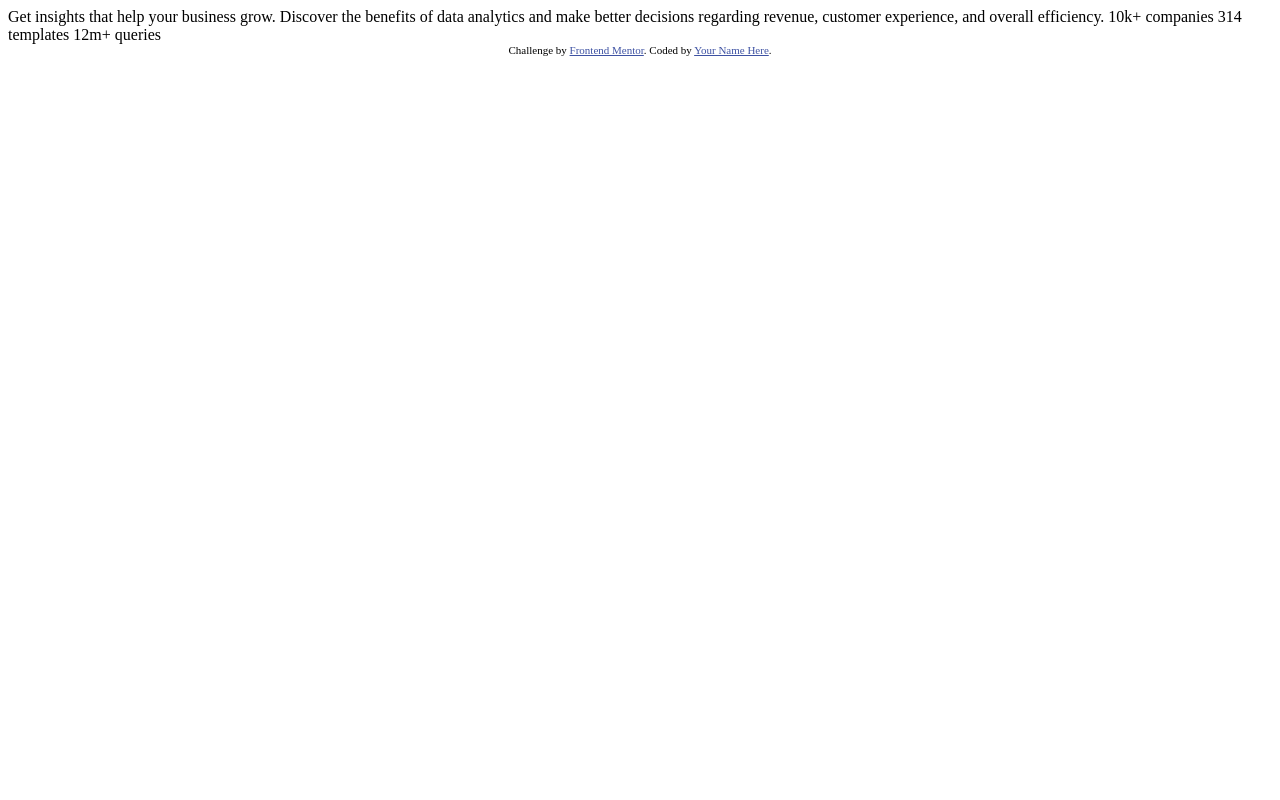
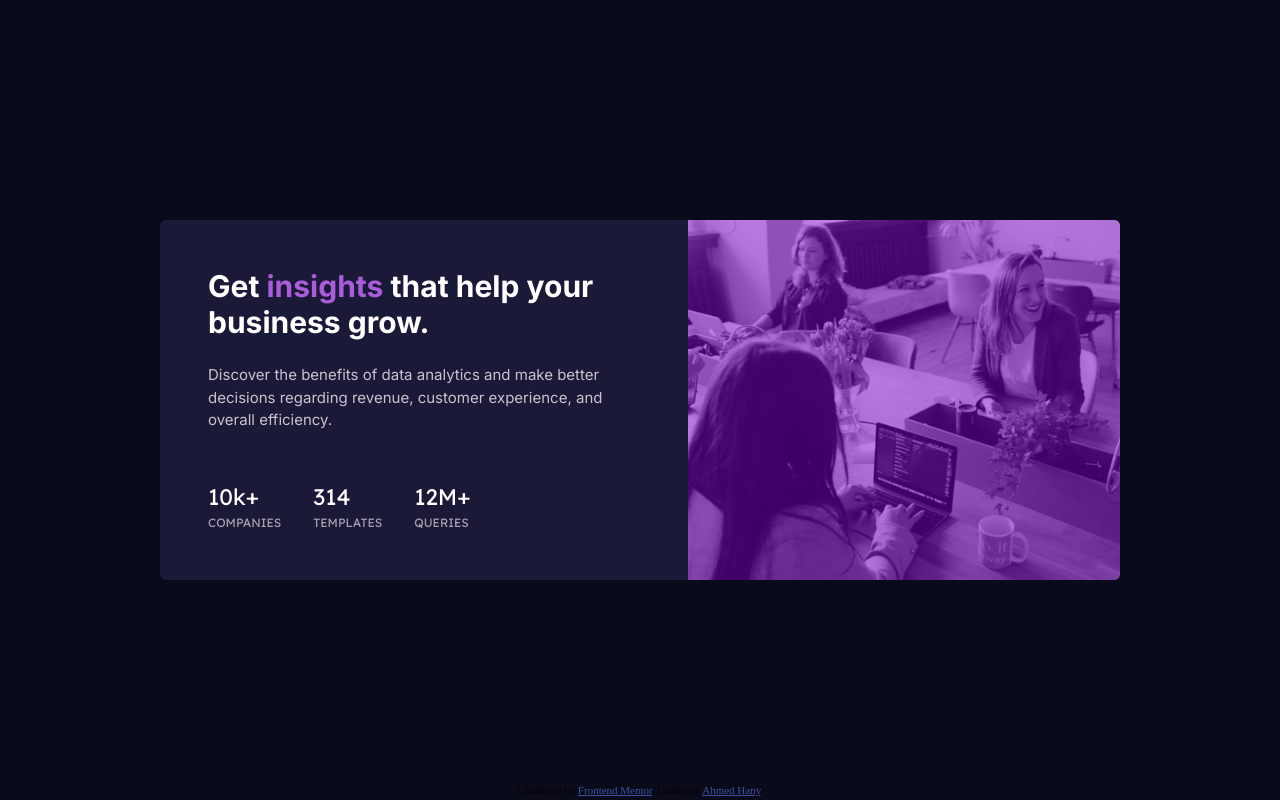
Before and after one commit to ahmedhanyh/stats-preview-card-component, a website: page index.html in a window 1280 px wide. Drawn offline with Linux system fonts and the light colour scheme.

Commit message:
Finish desktop version

```diff
--- a/index.html
+++ b/index.html
@@ -1,34 +1,70 @@
 <!DOCTYPE html>
 <html lang="en">
   <head>
-  <meta charset="UTF-8">
-  <meta name="viewport" content="width=device-width, initial-scale=1.0"> <!-- displays site properly based on user's device -->
+    <meta charset="UTF-8" />
+    <meta name="viewport" content="width=device-width, initial-scale=1.0" />
+    <!-- displays site properly based on user's device -->
 
-  <link rel="stylesheet" href="./style.css">
-  <link rel="icon" type="image/png" sizes="32x32" href="./images/favicon-32x32.png">
+    <link rel="stylesheet" href="./style.css" />
+    <link
+      rel="icon"
+      type="image/png"
+      sizes="32x32"
+      href="./images/favicon-32x32.png"
+    />
 
     <title>Frontend Mentor | Stats preview card component</title>
 
     <!-- Feel free to remove these styles or customise in your own stylesheet 👍 -->
     <style>
-    .attribution { font-size: 11px; text-align: center; }
-    .attribution a { color: hsl(228, 45%, 44%); }
+      .attribution {
+        font-size: 11px;
+        text-align: center;
+      }
+      .attribution a {
+        color: hsl(228, 45%, 44%);
+      }
     </style>
   </head>
   <body>
+    <main class="main-card">
+      <section class="main-card__content">
+        <div class="content__info">
+          <h1 class="info__heading">
+            Get <span class="heading__highlight">insights</span> that help your
+            business grow.
+          </h1>
+          <p class="info__text">
+            Discover the benefits of data analytics and make better decisions
+            regarding revenue, customer experience, and overall efficiency.
+          </p>
+        </div>
+        <div class="content__stats">
+          <div class="stats__box">
+            <p class="box__stat">10k+</p>
+            <p class="box__heading">companies</p>
+          </div>
+          <div class="stats__box">
+            <p class="box__stat">314</p>
+            <p class="box__heading">templates</p>
+          </div>
+          <div class="stats__box">
+            <p class="box__stat">12M+</p>
+            <p class="box__heading">queries</p>
+          </div>
+        </div>
+      </section>
+      <div class="main-card__image"></div>
+    </main>
 
-  Get insights that help your business grow.
-
-  Discover the benefits of data analytics and make better decisions regarding revenue, customer
-  experience, and overall efficiency.
-
-  10k+ companies
-  314 templates
-  12m+ queries
-
-  <div class="attribution">
-    Challenge by <a href="https://www.frontendmentor.io?ref=challenge" target="_blank">Frontend Mentor</a>.
-    Coded by <a href="#">Your Name Here</a>.
-  </div>
+    <footer class="attribution">
+      Challenge by
+      <a
+        href="https://www.frontendmentor.io/challenges/stats-preview-card-component-8JqbgoU62"
+        target="_blank"
+        >Frontend Mentor</a
+      >. Coded by
+      <a href="https://www.frontendmentor.io/profile/ahmedhanyh">Ahmed Hany</a>.
+    </footer>
   </body>
 </html>
--- a/style.css
+++ b/style.css
@@ -0,0 +1,110 @@
+@import url("https://fonts.googleapis.com/css2?family=Inter:wght@400;700&family=Lexend+Deca&display=swap");
+/*
+font-family: 'Inter', sans-serif;
+font-family: 'Lexend Deca', sans-serif;
+*/
+
+* {
+  margin: 0;
+  padding: 0;
+  border: 0;
+  box-sizing: border-box;
+}
+
+:root {
+  --very-dark-blue: hsl(233, 47%, 7%); /* (main background) */
+  --dark-desaturated-blue: hsl(244, 38%, 16%); /* (card background) */
+  --soft-violet: hsl(277, 64%, 61%); /* (accent) */
+  --white: hsl(0, 0%, 100%); /* (main heading, stats) */
+  --slightly-transparent-white-main: hsla(
+    0,
+    0%,
+    100%,
+    0.75
+  ); /* (main paragraph) */
+  --slightly-transparent-white-stat: hsla(
+    0,
+    0%,
+    100%,
+    0.6
+  ); /* (stat headings) */
+
+  font-size: 15px;
+}
+
+body {
+  min-height: 100vh;
+  background-color: var(--very-dark-blue);
+  display: flex;
+  justify-content: center;
+  align-items: center;
+}
+
+.main-card {
+  max-width: 960px;
+  background-color: var(--dark-desaturated-blue);
+  border-radius: 6px;
+  overflow: hidden;
+  display: flex;
+}
+
+.main-card__content {
+  flex: 1;
+  padding: 48px;
+  display: flex;
+  flex-direction: column;
+  gap: 48px;
+}
+
+.content__info {
+  font-family: "Inter", sans-serif;
+  display: flex;
+  flex-direction: column;
+  gap: 24px;
+}
+
+.info__heading {
+  color: var(--white);
+  font-size: 2rem;
+  font-weight: 700;
+}
+
+.heading__highlight {
+  color: var(--soft-violet);
+}
+
+.info__text {
+  color: var(--slightly-transparent-white-main);
+  line-height: 1.5;
+}
+
+.content__stats {
+  font-family: "Lexend Deca", sans-serif;
+  line-height: 1.5;
+  display: flex;
+  gap: 32px;
+}
+
+.box__stat {
+  color: var(--white);
+  font-size: 1.5rem;
+}
+
+.box__heading {
+  color: var(--slightly-transparent-white-stat);
+  text-transform: uppercase;
+  font-size: 0.8rem;
+}
+
+.main-card__image {
+  flex: 1;
+  background-image: url(./images/image-header-desktop.jpg);
+  background-size: cover;
+  background-position: center;
+  box-shadow: inset 0 0 0 1000px hsla(277, 100%, 40%, 50%);
+}
+
+.attribution {
+  position: fixed;
+  bottom: 4px;
+}
```
Lines whose indentation alone changed are shown as unchanged.
